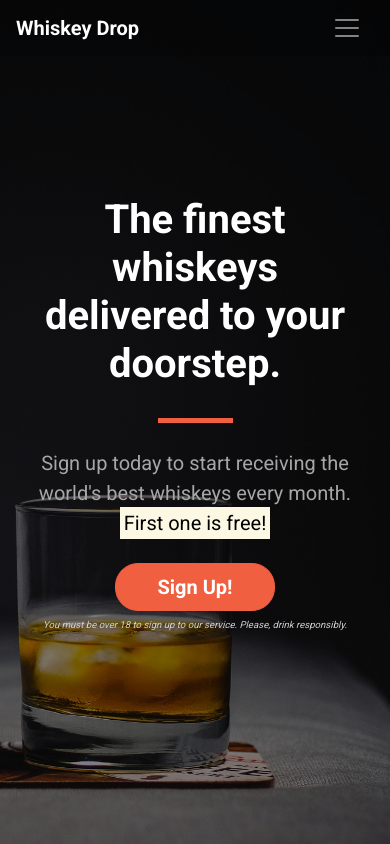
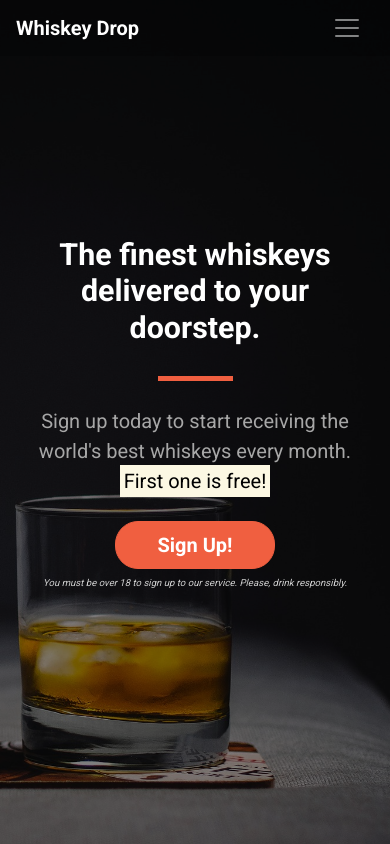
Before and after one commit to oksanaokhten/dublicate, a plain HTML site: page index.html in a window 390 px wide. Shown: the top 844 px of the page. Drawn offline with nearby package versions, Linux system fonts and the light colour scheme.

Commit message:
@media for mobile phone was addded

```diff
--- a/css/style.css
+++ b/css/style.css
@@ -202,3 +202,9 @@ body {
     margin-top: 10px;
     color: #f05f40
 }
+
+@media(max-width:415px) {
+    .h1, h1 {
+    font-size: 1.9rem;
+    }
+}
```
